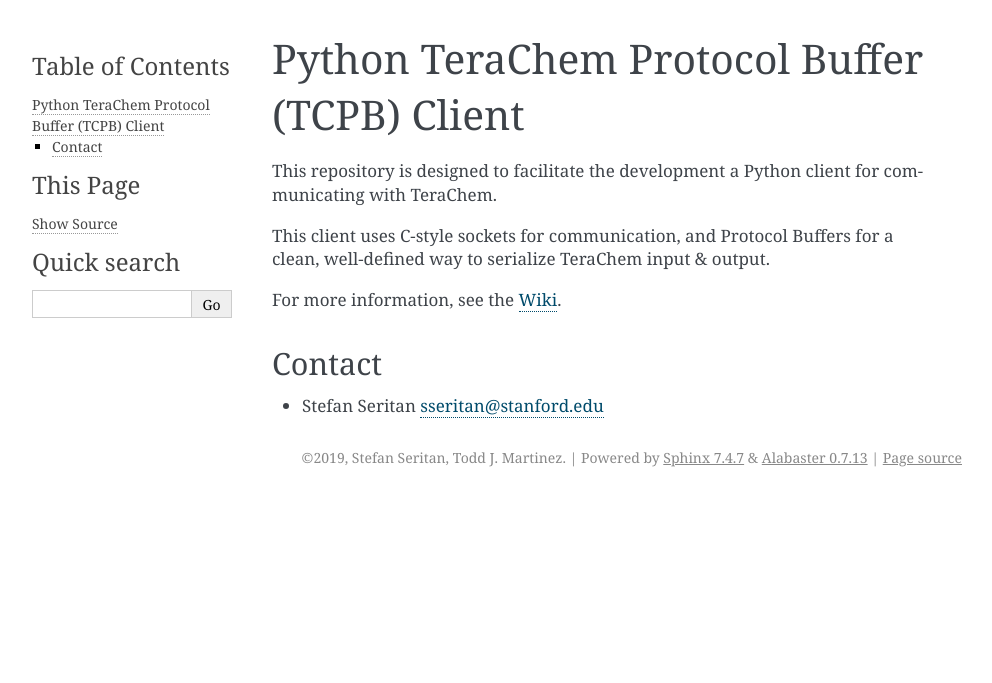
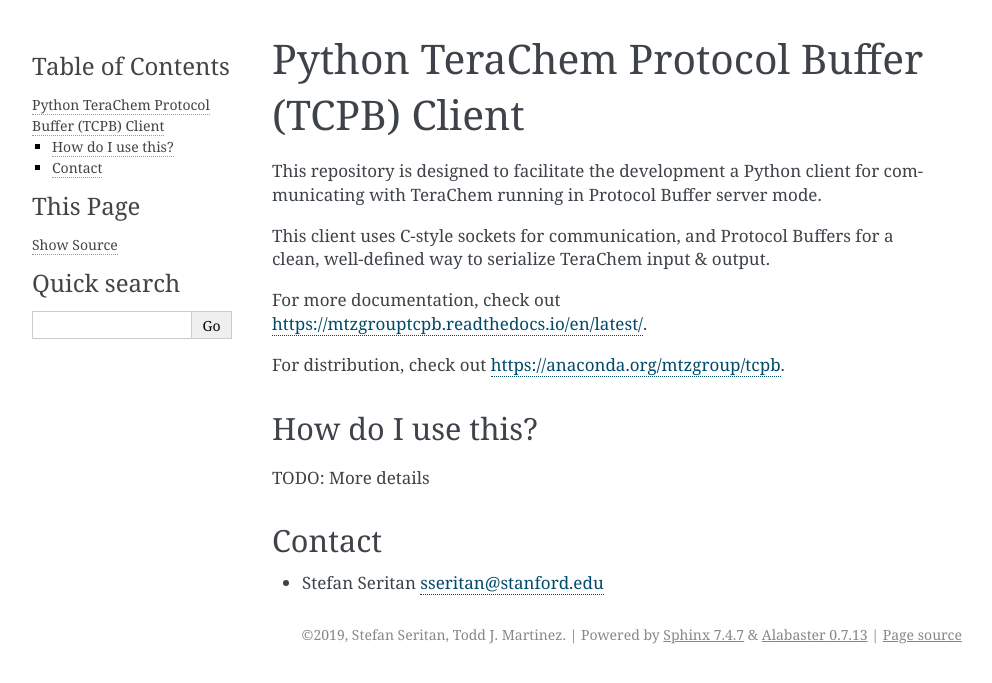
Before and after one commit to mtzgroup/tcpb-client, a Sphinx documentation site: the page built from docs/readme.rst, in a window 1280 px wide. Shown: the top 683 px of the page, without its empty margins (148-1140 px from the left). Built offline with Sphinx 7.4.7, drawn with Linux system fonts in a browser that asks for light colours.

Commit message:
Minor documentation updates

```diff
--- a/README.md
+++ b/README.md
@@ -1,10 +1,16 @@
 # Python TeraChem Protocol Buffer (TCPB) Client
 
-This repository is designed to facilitate the development a Python client for communicating with TeraChem.
+This repository is designed to facilitate the development a Python client for communicating with TeraChem running in Protocol Buffer server mode.
 
 This client uses C-style sockets for communication, and Protocol Buffers for a clean, well-defined way to serialize TeraChem input & output.
 
-For more information, see the [Wiki](https://bitbucket.org/mtzcloud/tcpb-python/wiki/Home).
+For more documentation, check out https://mtzgrouptcpb.readthedocs.io/en/latest/.
+
+For distribution, check out https://anaconda.org/mtzgroup/tcpb.
+
+## How do I use this?
+
+TODO: More details
 
 ## Contact
 
--- a/docs/conf.py
+++ b/docs/conf.py
@@ -45,6 +45,9 @@
 # Add any paths that contain templates here, relative to this directory.
 templates_path = ['_templates']
 
+# The master toctree document.
+master_doc = 'index'
+
 # List of patterns, relative to source directory, that match files and
 # directories to ignore when looking for source files.
 # This pattern also affects html_static_path and html_extra_path.
```
Also changed, not shown: 1 other file.
